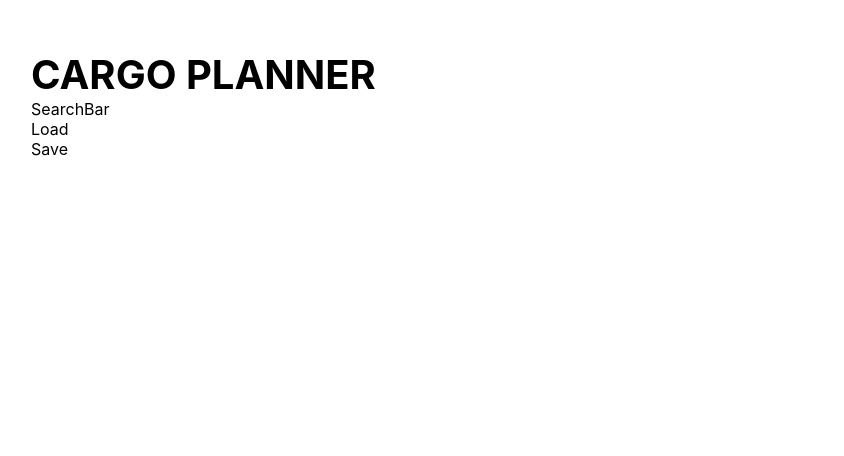
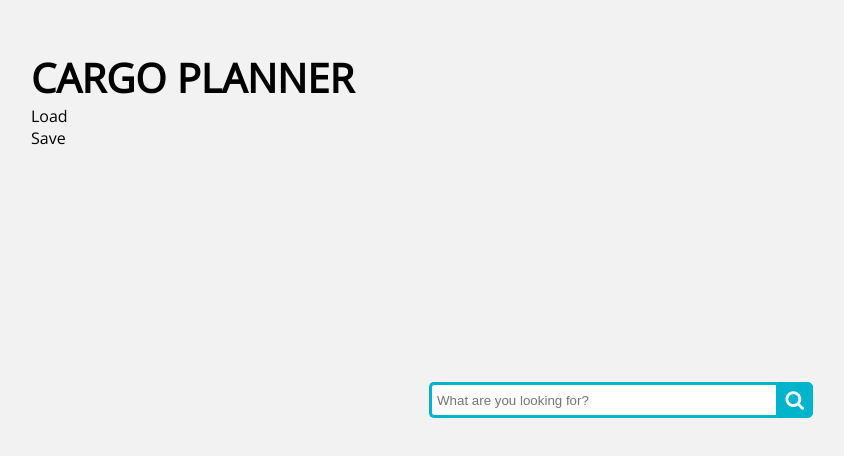
Before and after one commit to tim-pushak/teest4meta, a React (Create React App) app: page / in a window 1280 px wide. Shown: the top 456 px of the page, without its empty margins (19-863 px from the left). Built offline with nearby package versions, Linux system fonts and the light colour scheme.

Commit message:
add: search bar

```diff
--- a/public/index.html
+++ b/public/index.html
@@ -10,6 +10,7 @@
       content="Web site created using create-react-app"
     />
     <link rel="apple-touch-icon" href="%PUBLIC_URL%/logo192.png" />
+    <link rel="stylesheet" href="https://maxcdn.bootstrapcdn.com/font-awesome/4.4.0/css/font-awesome.min.css">
     <!--
       manifest.json provides metadata used when your web app is installed on a
       user's mobile device or desktop. See https://developers.google.com/web/fundamentals/web-app-manifest/
--- a/src/components/Header/SearchBar/SearchBar.module.css
+++ b/src/components/Header/SearchBar/SearchBar.module.css
@@ -0,0 +1,48 @@
+@import url(https://fonts.googleapis.com/css?family=Open+Sans);
+
+body{
+  background: #f2f2f2;
+  font-family: 'Open Sans', sans-serif;
+}
+
+.search {
+  width: 100%;
+  position: relative;
+  display: flex;
+}
+
+.searchTerm {
+  width: 100%;
+  border: 3px solid #00B4CC;
+  border-right: none;
+  padding: 5px;
+  height: 20px;
+  border-radius: 5px 0 0 5px;
+  outline: none;
+  color: #9DBFAF;
+}
+
+.searchTerm:focus{
+  color: #00B4CC;
+}
+
+.searchButton {
+  width: 40px;
+  height: 36px;
+  border: 1px solid #00B4CC;
+  background: #00B4CC;
+  text-align: center;
+  color: #fff;
+  border-radius: 0 5px 5px 0;
+  cursor: pointer;
+  font-size: 20px;
+}
+
+/*Resize the wrap to see the search bar change!*/
+.wrap{
+  width: 30%;
+  position: absolute;
+  top: 50%;
+  left: 50%;
+  transform: translate(-50%, -50%);
+}
--- a/src/components/Header/SearchBar/SearchBar.tsx
+++ b/src/components/Header/SearchBar/SearchBar.tsx
@@ -1,5 +1,19 @@
 import React from "react";
+import styles from "./SearchBar.module.css";
 
 export function SearchBar() {
-  return <div>SearchBar</div>;
+  return (
+    <div className={styles.wrap}>
+      <div className={styles.search}>
+        <input
+          type="text"
+          className={styles.searchTerm}
+          placeholder="What are you looking for?"
+        ></input>
+        <button type="submit" className={styles.searchButton}>
+          <i className="fa fa-search"></i>
+        </button>
+      </div>
+    </div>
+  );
 }
```
